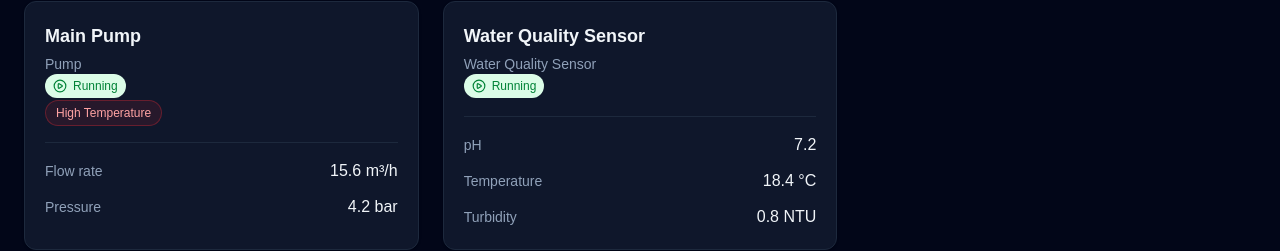
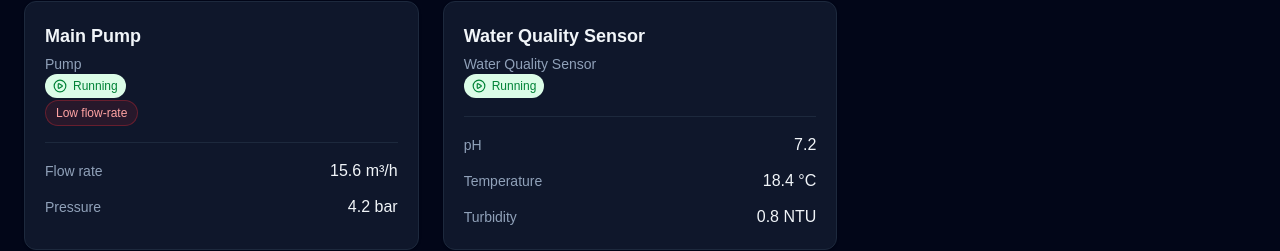
Before and after one commit to goncalosribeiro/telemetry-dashboard, a React (Vite) app in the folder web/: page / in a window 1280 px wide. Shown: the part 135-386 px from the top of the page. Built offline with nearby package versions, Linux system fonts and the light colour scheme.

Commit message:
feat: final alarm implementation

```diff
--- a/web/src/components/equipment-status/AlarmBadge.tsx
+++ b/web/src/components/equipment-status/AlarmBadge.tsx
@@ -7,10 +7,7 @@ type AlarmBadgeProps = {
 };
 
 export const AlarmBadge = ({ alarm }: AlarmBadgeProps) => {
-    const presentation = getAlarmPresentation(
-        alarm.type,
-        alarm.severity,
-    );
+    const presentation = getAlarmPresentation(alarm);
 
     return (
         <span
--- a/web/src/components/equipment-status/alarmPresentation.ts
+++ b/web/src/components/equipment-status/alarmPresentation.ts
@@ -1,4 +1,5 @@
-import type { AlarmType, AlarmSeverity } from "../../domain/alarm";
+import type { AlarmType, AlarmSeverity, Alarm } from "../../domain/alarm";
+import type { ThresholdDirection } from "../../domain/Equipment";
 
 type AlarmPresentation = {
   label: string;
@@ -6,8 +7,7 @@ type AlarmPresentation = {
 };
 
 const alarmTypeLabels: Record<AlarmType, string> = {
-  "high-temperature": "High Temperature",
-  "low-flow": "Low Flow",
+  "measurement-threshold-exceeded": "Measurement Threshold Exceeded",
   "maintenance-due": "Maintenance Due",
 };
 
@@ -16,10 +16,24 @@ const alarmSeverityClassNames: Record<AlarmSeverity, string> = {
   critical: "border-red-500/30 bg-red-500/10 text-red-300",
 };
 
-export const getAlarmPresentation = (
-  type: AlarmType,
-  severity: AlarmSeverity,
-): AlarmPresentation => ({
-  label: alarmTypeLabels[type],
-  className: alarmSeverityClassNames[severity],
+const directionLabels: Record<ThresholdDirection, string> = {
+  above: "High",
+  below: "Low",
+};
+
+export const getAlarmPresentation = (alarm: Alarm): AlarmPresentation => ({
+  label: getAlarmTitle(alarm),
+  className: alarmSeverityClassNames[alarm.severity],
 });
+
+export const getAlarmTitle = (alarm: Alarm): string => {
+  if (alarm.type === "maintenance-due") {
+    return alarmTypeLabels[alarm.type];
+  }
+
+  if (alarm.direction) {
+    return `${directionLabels[alarm.direction]} ${alarm.measurementKey ?? "measurement"}`;
+  }
+
+  return alarmTypeLabels[alarm.type];
+};
--- /dev/null
+++ b/web/src/domain/evaluateAlarms.ts
@@ -0,0 +1,87 @@
+import type { Alarm } from "./alarm";
+import type { ThresholdDirection } from "./Equipment";
+import type { Station } from "./Station";
+
+type ThresholdViolationParams = {
+  value: number;
+  limit: number;
+  direction: ThresholdDirection;
+};
+
+const isThresholdViolated = ({
+  value,
+  limit,
+  direction,
+}: ThresholdViolationParams): boolean => {
+  if (direction === "above") {
+    return value >= limit;
+  }
+
+  return value <= limit;
+};
+
+export const evaluateAlarms = (station: Station): Alarm[] => {
+  const evaluatedAlarms: Alarm[] = station.alarms.map((alarm) => ({
+    ...alarm,
+  }));
+
+  for (const equipment of station.equipments) {
+    const thresholds = equipment.thresholds ?? [];
+
+    for (const threshold of thresholds) {
+      const measurement = equipment.measurements.find(
+        ({ key }) => key === threshold.measurementKey,
+      );
+
+      if (!measurement) {
+        continue;
+      }
+
+      if (threshold.critical === undefined) {
+        continue;
+      }
+
+      const isViolated = isThresholdViolated({
+        value: measurement.value,
+        limit: threshold.critical,
+        direction: threshold.direction,
+      });
+
+      const alarmId = `${equipment.id}-${threshold.measurementKey}-critical`;
+
+      const existingAlarm = evaluatedAlarms.find(({ id }) => id === alarmId);
+
+      if (!isViolated) {
+        if (existingAlarm && existingAlarm.status !== "resolved") {
+          existingAlarm.status = "resolved";
+        }
+
+        continue;
+      }
+
+      if (existingAlarm) {
+        if (existingAlarm.status === "resolved") {
+          existingAlarm.status = "active";
+          existingAlarm.triggeredAt = new Date().toISOString();
+        }
+
+        continue;
+      }
+
+      const alarm: Alarm = {
+        id: alarmId,
+        type: "measurement-threshold-exceeded",
+        severity: "critical",
+        status: "active",
+        equipmentId: equipment.id,
+        measurementKey: threshold.measurementKey,
+        direction: threshold.direction,
+        triggeredAt: new Date().toISOString(),
+      };
+
+      evaluatedAlarms.push(alarm);
+    }
+  }
+
+  return evaluatedAlarms;
+};
--- a/web/src/domain/mockStation.ts
+++ b/web/src/domain/mockStation.ts
@@ -11,6 +11,14 @@ export const mockStation: Station = {
       name: "Main Pump",
       type: "pump",
       operationalStatus: "running",
+      thresholds: [
+        {
+          measurementKey: "flow-rate",
+          direction: "below",
+          warning: 14.5,
+          critical: 14,
+        },
+      ],
       measurements: [
         {
           key: "flow-rate",
@@ -33,6 +41,14 @@ export const mockStation: Station = {
       name: "Water Quality Sensor",
       type: "water-quality-sensor",
       operationalStatus: "running",
+      thresholds: [
+        {
+          measurementKey: "ph",
+          direction: "below",
+          warning: 6.8,
+          critical: 6.5,
+        },
+      ],
       measurements: [
         {
           key: "ph",
@@ -57,11 +73,12 @@ export const mockStation: Station = {
   alarms: [
     {
       id: "alarm-pump-1-temperature",
-      type: "high-temperature",
+      type: "measurement-threshold-exceeded",
       severity: "critical",
       status: "active",
       equipmentId: "pump-01",
-      measurementId: "pump-01-temperature",
+      measurementKey: "flow-rate",
+      direction: "below",
       triggeredAt: "2026-07-26T18:30:00Z",
     },
   ],
--- a/web/src/pages/StationDashboardPage.tsx
+++ b/web/src/pages/StationDashboardPage.tsx
@@ -6,6 +6,7 @@ import { mockStation } from "../domain/mockStation";
 import type { Station } from "../domain/Station";
 import { createTelemetrySimulator } from "../services/createTelemetrySimulator";
 import { TelemetryChart } from "../components/TelemetryChart";
+import { evaluateAlarms } from "../domain/evaluateAlarms";
 
 type TelemetryPoint = {
     timestamp: Date;
@@ -22,9 +23,14 @@ export function StationDashboardPage() {
         const simulator = createTelemetrySimulator(mockStation);
 
         const stopSimulator = simulator.start((newStation) => {
-            setStation(newStation);
+            const evaluatedStation: Station = {
+                ...newStation,
+                alarms: evaluateAlarms(newStation),
+            };
 
-            const flowRateMeasurement = newStation.equipments
+            setStation(evaluatedStation);
+
+            const flowRateMeasurement = evaluatedStation.equipments
                 .flatMap((equipment) => equipment.measurements)
                 .find((measurement) => measurement.key === "flow-rate");
 
@@ -32,7 +38,7 @@ export function StationDashboardPage() {
                 setFlowRateHistory((currentHistory) => [
                     ...currentHistory.slice(-29),
                     {
-                        timestamp: newStation.lastUpdatedAt,
+                        timestamp: evaluatedStation.lastUpdatedAt,
                         value: flowRateMeasurement.value,
                     },
                 ]);
@@ -53,11 +59,10 @@ export function StationDashboardPage() {
 
                 <section className="mt-8 grid gap-6 md:grid-cols-2 xl:grid-cols-3">
                     {station.equipments.map((equipment) => {
-                        console.log('station', station)
                         const equipmentAlarms = station.alarms.filter(
                             alarm => alarm.equipmentId === equipment.id
                         );
-                        console.log('equipmentAlarms', equipmentAlarms)
+
                         return (
                             <EquipmentCard
                                 key={equipment.id}
```
Also changed, not shown: web/src/domain/Equipment.ts (+10 -0 lines), web/src/domain/alarm.ts (+6 -3 lines).
